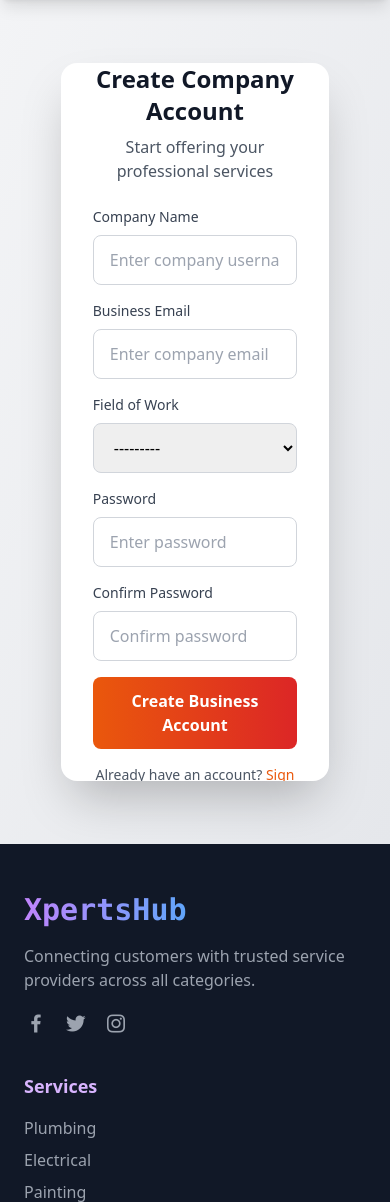
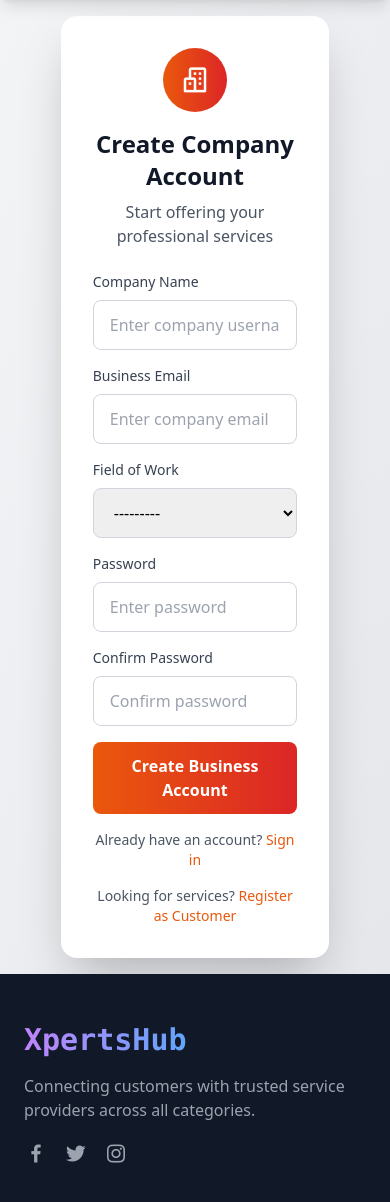
Before and after one commit to johneliud/xpertshub, a Django app: page /auth/register/company/ in a window 390 px wide; the page is wider, and only the part inside the window is pictured. Shown: the part 81-1283 px from the top of that part. Run offline with Django 5.2, Linux system fonts and the light colour scheme; some libraries are stand-ins or nearby versions.

Commit message:
refactor: remove fixed height from auth templates for better responsiveness
Comment out explicit height styles in company_register, customer_register, and login forms to allow dynamic content sizing and improve mobile adaptability.

```diff
--- a/users/templates/users/company_register.html
+++ b/users/templates/users/company_register.html
@@ -5,7 +5,7 @@
 <link rel="stylesheet" href="{% static 'css/auth.css' %}">
 
 <div class="min-h-screen flex items-center justify-center p-4 bg-gradient-to-br from-gray-100 to-gray-200">
-  <div class="w-full max-w-5xl bg-white rounded-2xl shadow-2xl overflow-hidden" style="width: 75%; height: 85vh;">
+  <div class="w-full max-w-5xl bg-white rounded-2xl shadow-2xl overflow-hidden" style="width: 75%; /* height: 85vh; */">
     <div class="flex h-full">
       <!-- Left Side - Graphic/Text Section -->
       <div class="hidden lg:flex lg:w-1/2 bg-gradient-to-br from-orange-600 via-red-600 to-pink-600 relative overflow-hidden auth-left-panel">
--- a/users/templates/users/customer_register.html
+++ b/users/templates/users/customer_register.html
@@ -5,7 +5,7 @@
 <link rel="stylesheet" href="{% static 'css/auth.css' %}">
 
 <div class="min-h-screen flex items-center justify-center p-4 bg-gradient-to-br from-gray-100 to-gray-200">
-  <div class="w-full max-w-5xl bg-white rounded-2xl shadow-2xl overflow-hidden" style="width: 75%; height: 85vh;">
+  <div class="w-full max-w-5xl bg-white rounded-2xl shadow-2xl overflow-hidden" style="width: 75%; /* height: 85vh; */">
     <div class="flex h-full">
       <!-- Left Side - Graphic/Text Section -->
       <div class="hidden lg:flex lg:w-1/2 bg-gradient-to-br from-green-600 via-teal-600 to-blue-600 relative overflow-hidden auth-left-panel">
--- a/users/templates/users/login.html
+++ b/users/templates/users/login.html
@@ -5,7 +5,7 @@
 <link rel="stylesheet" href="{% static 'css/auth.css' %}">
 
 <div class="min-h-screen flex items-center justify-center p-4 bg-gradient-to-br from-gray-100 to-gray-200">
-  <div class="w-full max-w-5xl bg-white rounded-2xl shadow-2xl overflow-hidden" style="width: 75%; height: 80vh;">
+  <div class="w-full max-w-5xl bg-white rounded-2xl shadow-2xl overflow-hidden" style="width: 75%; /* height: 80vh; */">
     <div class="flex h-full">
       <!-- Left Side - Graphic/Text Section -->
       <div class="hidden lg:flex lg:w-1/2 bg-gradient-to-br from-purple-600 via-blue-600 to-indigo-700 relative overflow-hidden auth-left-panel">
```
